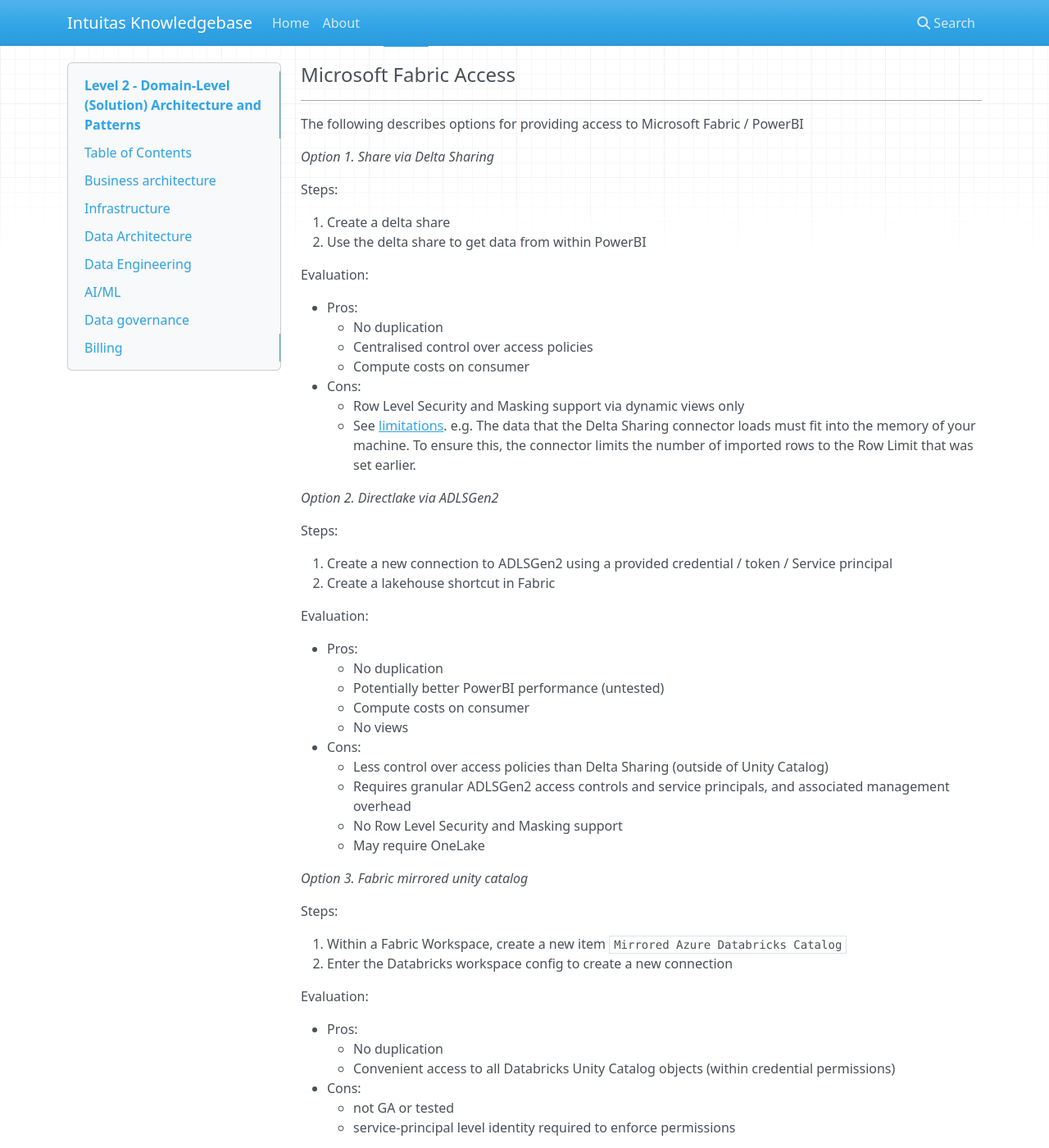
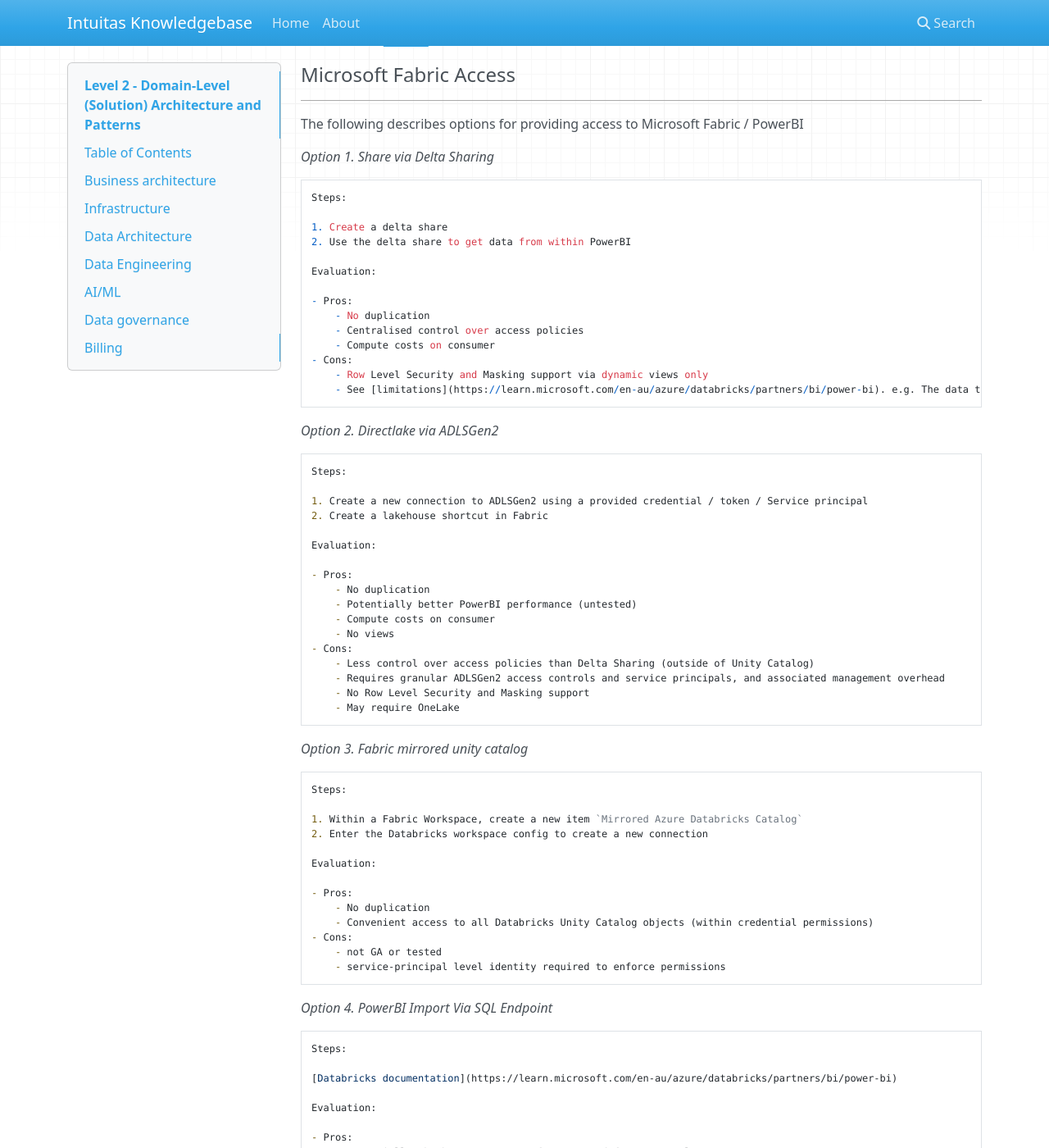
Before and after one commit to bensonchoyintuitas/intuitas_knowledgebase, an MkDocs documentation site: the page built from docs/level_2.md, in a window 1280 px wide and 1400 px high, scrolled down 14731 px. Shown: the whole window at 82% size. Built offline with MkDocs 1.6.1, drawn with Linux system fonts in a browser that asks for light colours; nearby versions of some CDN libraries; some of the changed lines change nothing that is shown; some of the changed text lies outside the part shown.

Commit message:
tidy ups

````diff
--- a/docs/level_2.md
+++ b/docs/level_2.md
@@ -460,7 +460,7 @@
 - Limitations:
     - No Row Level Security and Masking support (dynamic views required)
 
-- Reference:https://www.databricks.com/blog/2022/08/01/security-best-practices-for-delta-sharing.html
+- Reference: [Security Best Practices for Delta Sharing](https://www.databricks.com/blog/2022/08/01/security-best-practices-for-delta-sharing.html)
 
 #### **ADLSGen2 Access to Data**
 
@@ -520,7 +520,7 @@
 The following describes options for providing access to Microsoft Fabric / PowerBI
 
 *Option 1. Share via Delta Sharing*
-
+```
 Steps:
 
 1. Create a delta share
@@ -535,9 +535,9 @@
 - Cons:
     - Row Level Security and Masking support via dynamic views only
     - See [limitations](https://learn.microsoft.com/en-au/azure/databricks/partners/bi/power-bi). e.g. The data that the Delta Sharing connector loads must fit into the memory of your machine. To ensure this, the connector limits the number of imported rows to the Row Limit that was set earlier.
-
+```
 *Option 2. Directlake via ADLSGen2*
-
+```
 Steps:
 
 1. Create a new connection to ADLSGen2 using a provided credential / token / Service principal
@@ -555,9 +555,9 @@
     - Requires granular ADLSGen2 access controls and service principals, and associated management overhead
     - No Row Level Security and Masking support
     - May require OneLake
-
+```
 *Option 3. Fabric mirrored unity catalog*
-
+```
 Steps:
 
 1. Within a Fabric Workspace, create a new item `Mirrored Azure Databricks Catalog`
@@ -571,10 +571,10 @@
 - Cons:
     - not GA or tested
     - service-principal level identity required to enforce permissions
-
+```
 
 *Option 4. PowerBI Import Via SQL Endpoint*
-
+```
 Steps:
 
 [Databricks documentation](https://learn.microsoft.com/en-au/azure/databricks/partners/bi/power-bi)
@@ -586,9 +586,9 @@
     - Predictable costs on Databricks
 - Cons:
     - Some, but manageable Compute costs on Databricks
-
+```
 *Option 5. PowerBI DirectQuery Via SQL Endpoint*
-
+```
 Steps:
 
 [Databricks documentation](https://learn.microsoft.com/en-au/azure/databricks/partners/bi/power-bi)
@@ -613,7 +613,7 @@
         - Less governance control compared to Unity Catalog
         - No Row Level Security and Masking support
         - Requires use of Onelake and associated CU consumption
-
+```
 #### Push
 ---
 
````
Also changed, not shown: site/index.html, site/level_2/index.html, site/search/search_index.json.
